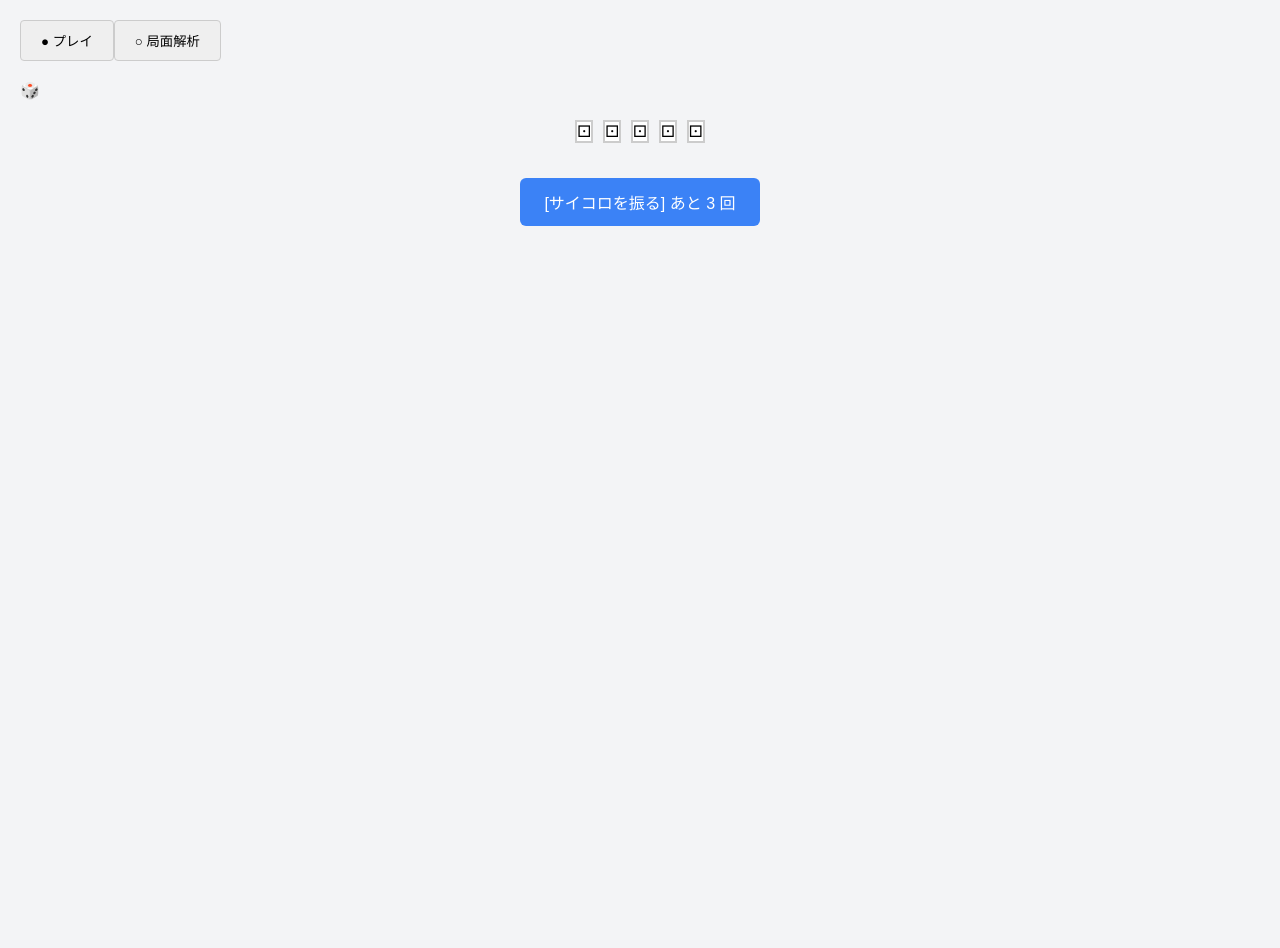
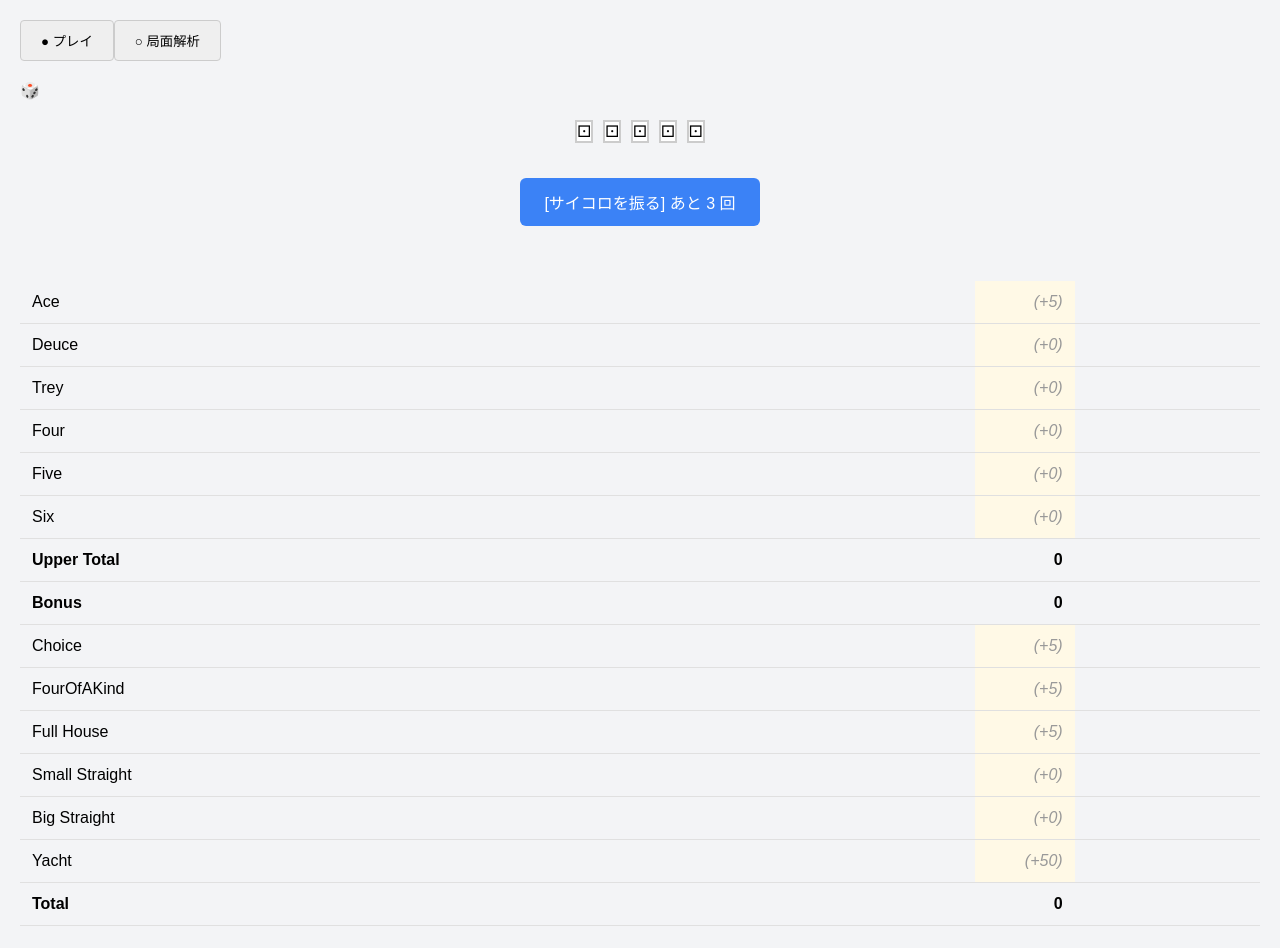
Before and after one commit to mat-der-D/yacht-evaluator-web, a React (Vite) app: page / in a window 1280 px wide. Shown: the top 948 px of the page. Before the commit the page ends 800 px from the top, so only its background shows below. Built offline with nearby package versions, Linux system fonts and the light colour scheme.

Commit message:
[feat] Implement score-sheet table

```diff
--- a/src/components/Layout.tsx
+++ b/src/components/Layout.tsx
@@ -2,6 +2,7 @@ import ModeTab from './ModeTab';
 import GameHeader from './GameHeader';
 import DiceDisplay from './DiceDisplay';
 import DiceActions from './DiceActions';
+import ScoreSheet from './ScoreSheet';
 
 export default function Layout() {
   return (
@@ -10,8 +11,8 @@ export default function Layout() {
       <GameHeader />
       <DiceDisplay />
       <DiceActions />
-      {/*<EvaluationButton></EvaluationButton>
-      <ScoreSheet></ScoreSheet>*/}
+      {/*<EvaluationButton></EvaluationButton>*/}
+      <ScoreSheet></ScoreSheet>
     </div>
   );
 }
--- /dev/null
+++ b/src/components/ScoreRow.tsx
@@ -0,0 +1,62 @@
+import { useGame } from '../context/GameContext';
+import type { ScoreSheet } from '../types/game';
+import {
+  calculateBonus,
+  calculateCategoryScore,
+  calculateFinalTotal,
+  calculateUpperTotal,
+} from '../utils/calculateScore';
+
+interface ScoreRowProps {
+  categoryKey: keyof ScoreSheet | 'upperTotal' | 'bonus' | 'total';
+  label: string;
+}
+
+export default function ScoreRow({ categoryKey, label }: ScoreRowProps) {
+  const { gameState, dispatch } = useGame();
+
+  const { scoreSheet, dice, rollCount } = gameState;
+
+  const handleConfirmButton = (category: keyof ScoreSheet, score: number) => {
+    dispatch({ type: 'CONFIRM_SCORE', payload: { key: category, value: score } });
+  };
+
+  let score: number | null = null;
+  let potentialScore: number = 0;
+  switch (categoryKey) {
+    case 'total':
+      score = calculateFinalTotal(scoreSheet);
+      break;
+    case 'bonus':
+      score = calculateBonus(scoreSheet);
+      break;
+    case 'upperTotal':
+      score = calculateUpperTotal(scoreSheet);
+      break;
+    default: {
+      score = scoreSheet[categoryKey];
+      potentialScore = calculateCategoryScore(categoryKey, dice);
+      break;
+    }
+  }
+
+  const isSpecialRow = ['total', 'bonus', 'upperTotal'].includes(categoryKey);
+  const isConfirmed = score !== null;
+  const classNameValue = `score-value ${isConfirmed ? '' : 'score-unconfirmed'}`;
+
+  return (
+    <tr className={isSpecialRow ? 'score-special' : ''}>
+      <td className="score-label">{label}</td>
+      <td className={classNameValue}>{isConfirmed ? score : `(+${potentialScore})`}</td>
+      <td>
+        {rollCount > 0 && score === null && (
+          <button
+            onClick={() => handleConfirmButton(categoryKey as keyof ScoreSheet, potentialScore)}
+          >
+            確定
+          </button>
+        )}
+      </td>
+    </tr>
+  );
+}
--- /dev/null
+++ b/src/components/ScoreSheet.tsx
@@ -0,0 +1,39 @@
+import ScoreRow from './ScoreRow';
+
+const upperCategories = [
+  { key: 'ace' as const, label: 'Ace' },
+  { key: 'deuce' as const, label: 'Deuce' },
+  { key: 'trey' as const, label: 'Trey' },
+  { key: 'four' as const, label: 'Four' },
+  { key: 'five' as const, label: 'Five' },
+  { key: 'six' as const, label: 'Six' },
+];
+
+const lowerCategories = [
+  { key: 'choice' as const, label: 'Choice' },
+  { key: 'fourOfAKind' as const, label: 'FourOfAKind' },
+  { key: 'fullHouse' as const, label: 'Full House' },
+  { key: 'smallStraight' as const, label: 'Small Straight' },
+  { key: 'bigStraight' as const, label: 'Big Straight' },
+  { key: 'yacht' as const, label: 'Yacht' },
+];
+
+export default function ScoreSheet() {
+  return (
+    <div className="score-sheet">
+      <table>
+        <tbody>
+          {upperCategories.map((cat) => (
+            <ScoreRow categoryKey={cat.key} label={cat.label} />
+          ))}
+          <ScoreRow categoryKey="upperTotal" label="Upper Total" />
+          <ScoreRow categoryKey="bonus" label="Bonus" />
+          {lowerCategories.map((cat) => (
+            <ScoreRow categoryKey={cat.key} label={cat.label} />
+          ))}
+          <ScoreRow categoryKey="total" label="Total" />
+        </tbody>
+      </table>
+    </div>
+  );
+}
--- a/src/context/GameContext.tsx
+++ b/src/context/GameContext.tsx
@@ -14,7 +14,7 @@ type GameAction =
   | { type: 'LOCK_DICE'; payload: number }
   | { type: 'INCREMENT_DICE'; payload: number }
   | { type: 'SET_ROLLCOUNT'; payload: RollCount }
-  | { type: 'UPDATE_SCORE_SHEET'; payload: { key: ScoreSheetKey; value: number | null } }
+  | { type: 'CONFIRM_SCORE'; payload: { key: ScoreSheetKey; value: number } }
   | { type: 'CHANGE_MODE'; payload: GameMode }
   | { type: 'RESET_GAME' };
 
@@ -41,7 +41,7 @@ function gameReducer(state: GameState, action: GameAction): GameState {
     }
     case 'SET_ROLLCOUNT':
       return { ...state, rollCount: action.payload };
-    case 'UPDATE_SCORE_SHEET': {
+    case 'CONFIRM_SCORE': {
       const { key, value } = action.payload;
       return {
         ...state,
@@ -49,6 +49,9 @@ function gameReducer(state: GameState, action: GameAction): GameState {
           ...state.scoreSheet,
           [key]: value,
         },
+        rollCount: 0 as RollCount,
+        dice: [1, 1, 1, 1, 1],
+        lockedDice: [false, false, false, false, false],
       };
     }
     case 'CHANGE_MODE':
--- a/src/styles/global.css
+++ b/src/styles/global.css
@@ -98,3 +98,63 @@ button {
   border: 1px solid #ccc;
   border-radius: 4px;
 }
+
+/* ScoreSheet */
+.score-sheet {
+  margin: 20px 0;
+}
+
+.score-sheet table {
+  width: 100%;
+  border-collapse: collapse;
+}
+
+.score-sheet tr {
+  border-bottom: 1px solid #e0e0e0;
+}
+
+.score-sheet td {
+  padding: 12px;
+}
+
+.score-label {
+  text-align: left;
+}
+
+.score-value {
+  text-align: right;
+  width: 100px;
+}
+
+.score-action {
+  text-align: center;
+  width: 100px;
+}
+
+/* スコア未確定時の表示 */
+.score-unconfirmed {
+  background-color: #fff9e6;
+  color: #999;
+  font-style: italic;
+}
+
+/* 特殊行（合計など） */
+.score-special {
+  background-color: #f3f4f6;
+  font-weight: bold;
+}
+
+/* ボタン */
+.score-sheet button {
+  padding: 6px 12px;
+  background-color: #3b82f6;
+  color: white;
+  border: none;
+  border-radius: 4px;
+  cursor: pointer;
+  font-size: 14px;
+}
+
+.score-sheet button:hover {
+  background-color: #2563eb;
+}
--- a/src/utils/calculateScore.ts
+++ b/src/utils/calculateScore.ts
@@ -157,8 +157,8 @@ export function calculateFinalTotal(scoreSheet: ScoreSheet): number {
 /**
  * 指定した役のスコアを計算するヘルパー関数
  */
-export function calculateRoleScore(roleKey: keyof ScoreSheet, dice: number[]): number {
-  switch (roleKey) {
+export function calculateCategoryScore(category: keyof ScoreSheet, dice: number[]): number {
+  switch (category) {
     case 'ace':
       return calculateAce(dice);
     case 'deuce':
```
